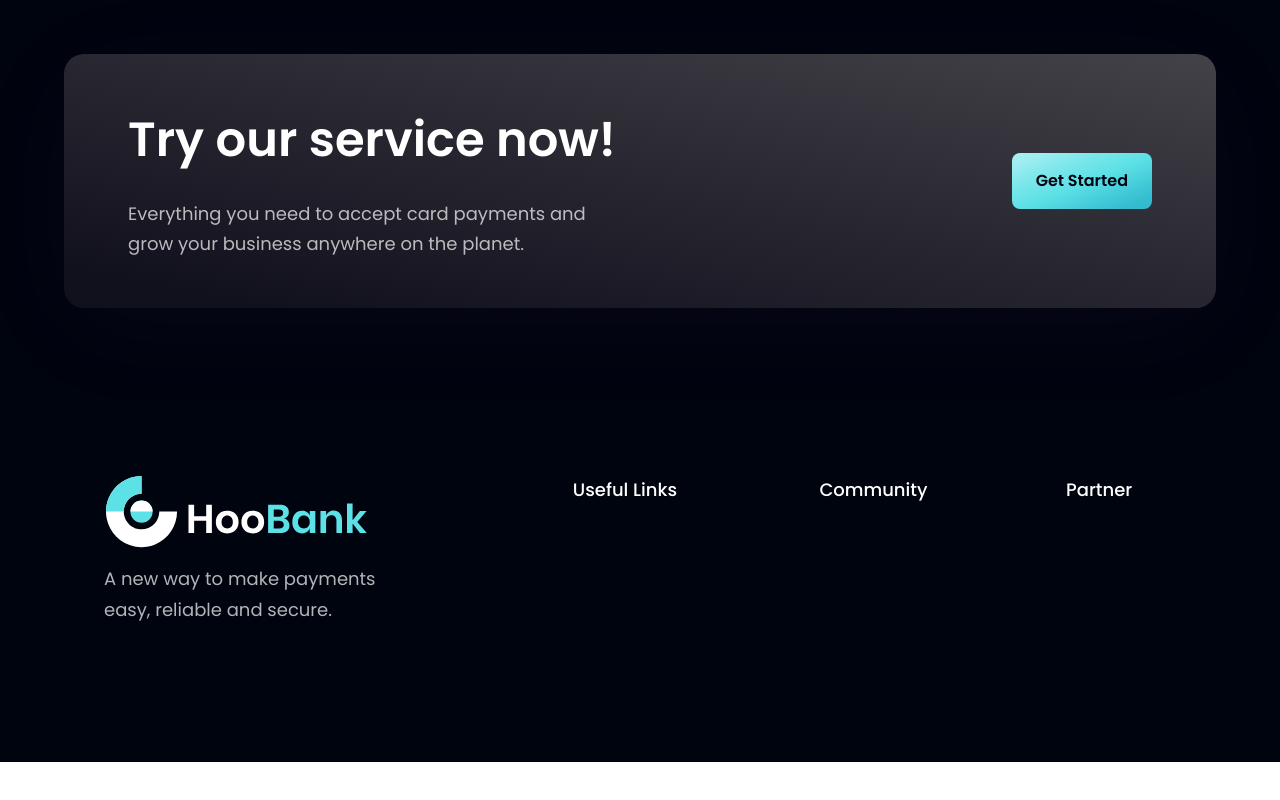
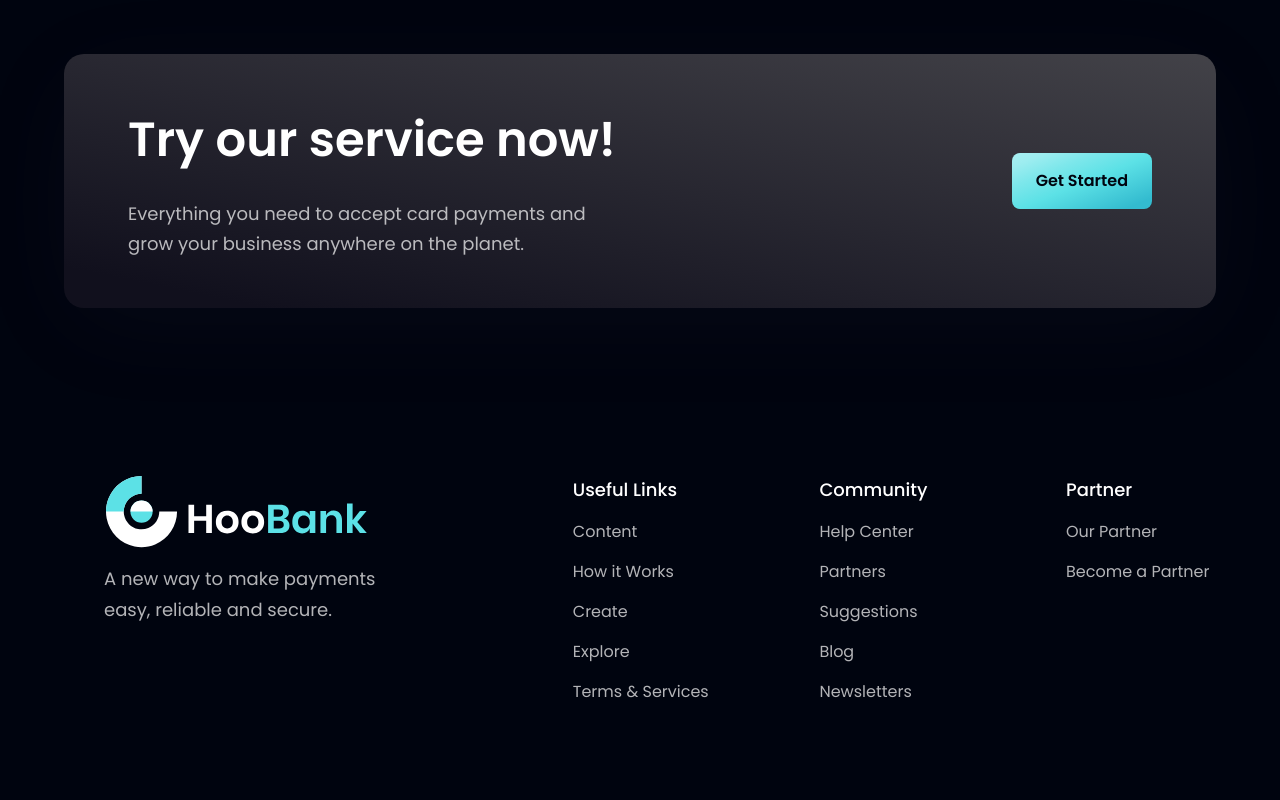
Before and after one commit to spectr-e/bank-app, a React (Vite) app: page / in a window 1280 px wide. Shown: the part 4089-4889 px from the top of the page. Before the commit the page ends 4851 px from the top, so only its background shows below. Built offline with nearby package versions, Linux system fonts and the light colour scheme.

Commit message:
fix(Footer): Add respective footer links under each title second column

```diff
--- a/src/components/Footer.jsx
+++ b/src/components/Footer.jsx
@@ -33,6 +33,20 @@
             >
               {footerLink.title}
             </h4>
+
+            {/* individual footerLinks to respective titles */}
+            <ul className={`list-none mt-4`}>
+              {footerLink.links.map((link, i) => (
+                <li
+                  className={`font-poppins text-[16px] leading-[24px] text-dimWhite hover:text-secondary cursor-pointer ${
+                    i !== footerLink.links.length - 1 ? 'mb-4' : 'mb-0'
+                  }`}
+                  key={i}
+                >
+                  {link.name}
+                </li>
+              ))}
+            </ul>
           </div>
         ))}
       </div>
```
